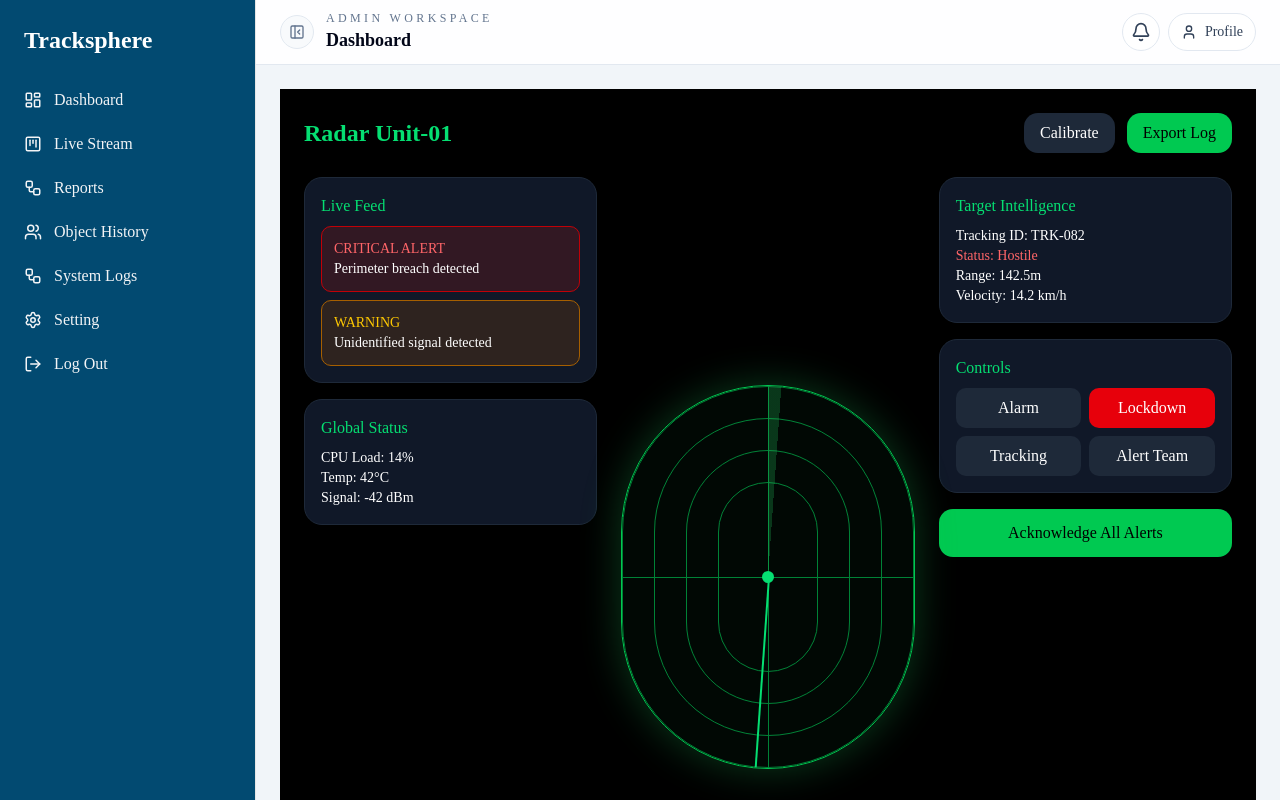
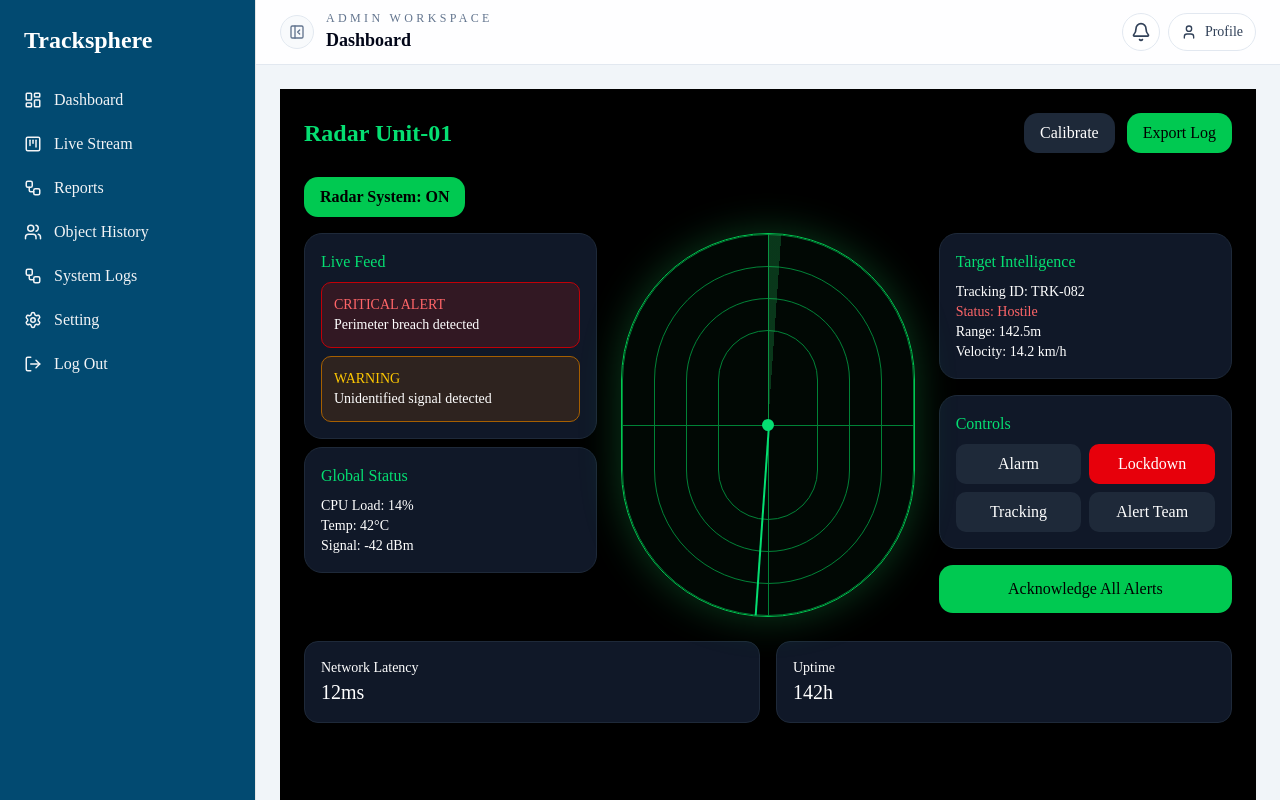
Before and after one commit to hemantgupta98/TrackSphere, a Next.js app in the folder frontend/: page /src/dashboard in a window 1280 px wide. Built offline with nearby package versions, Linux system fonts and the light colour scheme.

Commit message:
update radar on off system for admin

```diff
--- a/frontend/app/src/dashboard/page.tsx
+++ b/frontend/app/src/dashboard/page.tsx
@@ -1,8 +1,11 @@
 "use client";
 
 import React from "react";
+import { useState } from "react";
 import RadarPage from "@/components/layout/radar";
 export default function RadarDashboard() {
+  const [isRadarOn, setIsRadarOn] = useState(true);
+
   return (
     <div className="min-h-screen bg-black text-white p-6">
       {/* Header */}
@@ -18,9 +21,23 @@ export default function RadarDashboard() {
         </div>
       </div>
 
-      <div className="grid grid-cols-3 gap-6">
+      <div className="mb-4">
+        <button
+          type="button"
+          onClick={() => setIsRadarOn((prev) => !prev)}
+          className={`rounded-xl px-4 py-2 font-semibold transition ${
+            isRadarOn
+              ? "bg-green-500 text-black hover:bg-green-400"
+              : "bg-red-600 text-white hover:bg-red-500"
+          }`}
+        >
+          {isRadarOn ? "Radar System: ON" : "Radar System: OFF"}
+        </button>
+      </div>
+
+      <div className="grid grid-cols-3 items-stretch gap-6">
         {/* Left Panel */}
-        <div className="space-y-4">
+        <div className="h-full space-y-2">
           <div className="bg-gray-900 p-4 rounded-2xl border border-gray-800">
             <h2 className="text-green-400 mb-2">Live Feed</h2>
             <div className="space-y-2 text-sm">
@@ -44,10 +61,16 @@ export default function RadarDashboard() {
         </div>
 
         {/* Radar */}
-        <RadarPage />
+        <div className="h-full">
+          {isRadarOn ? (
+            <RadarPage />
+          ) : (
+            <div className="h-full min-h-96 rounded-2xl border border-gray-800 bg-black" />
+          )}
+        </div>
 
         {/* Right Panel */}
-        <div className="space-y-4">
+        <div className="h-full space-y-4">
           <div className="bg-gray-900 p-4 rounded-2xl border border-gray-800">
             <h2 className="text-green-400 mb-2">Target Intelligence</h2>
             <p className="text-sm">Tracking ID: TRK-082</p>
--- a/frontend/components/layout/radar.tsx
+++ b/frontend/components/layout/radar.tsx
@@ -37,7 +37,7 @@ export default function RadarPage() {
   }, []);
 
   return (
-    <div className="flex items-center justify-center h-screen bg-black text-green-400">
+    <div className="flex h-full min-h-96 items-center justify-center bg-black text-green-400">
       <div className="relative w-100 h-96 rounded-full border border-green-500 overflow-hidden shadow-[0_0_40px_rgba(34,197,94,0.3)]">
         {/* Outer Glow */}
         <div className="absolute inset-0 rounded-full bg-green-900/10"></div>
```
